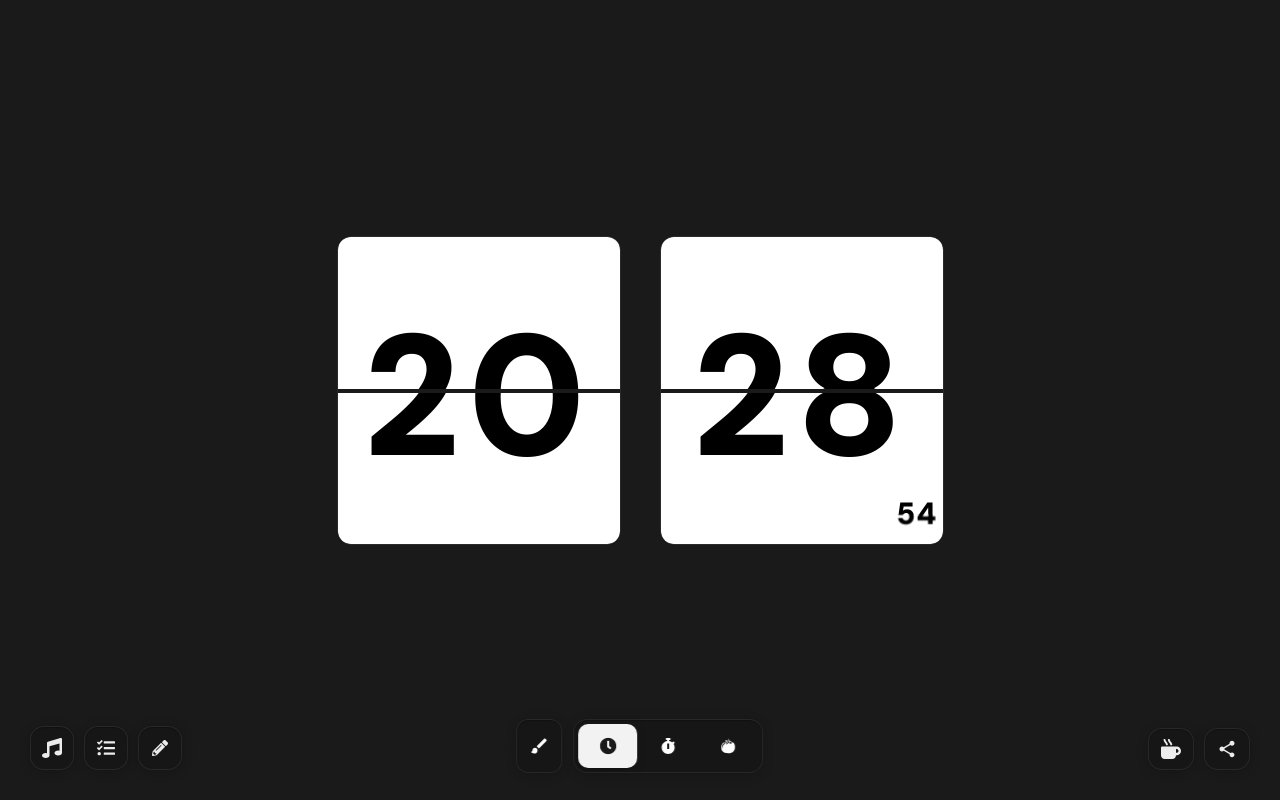
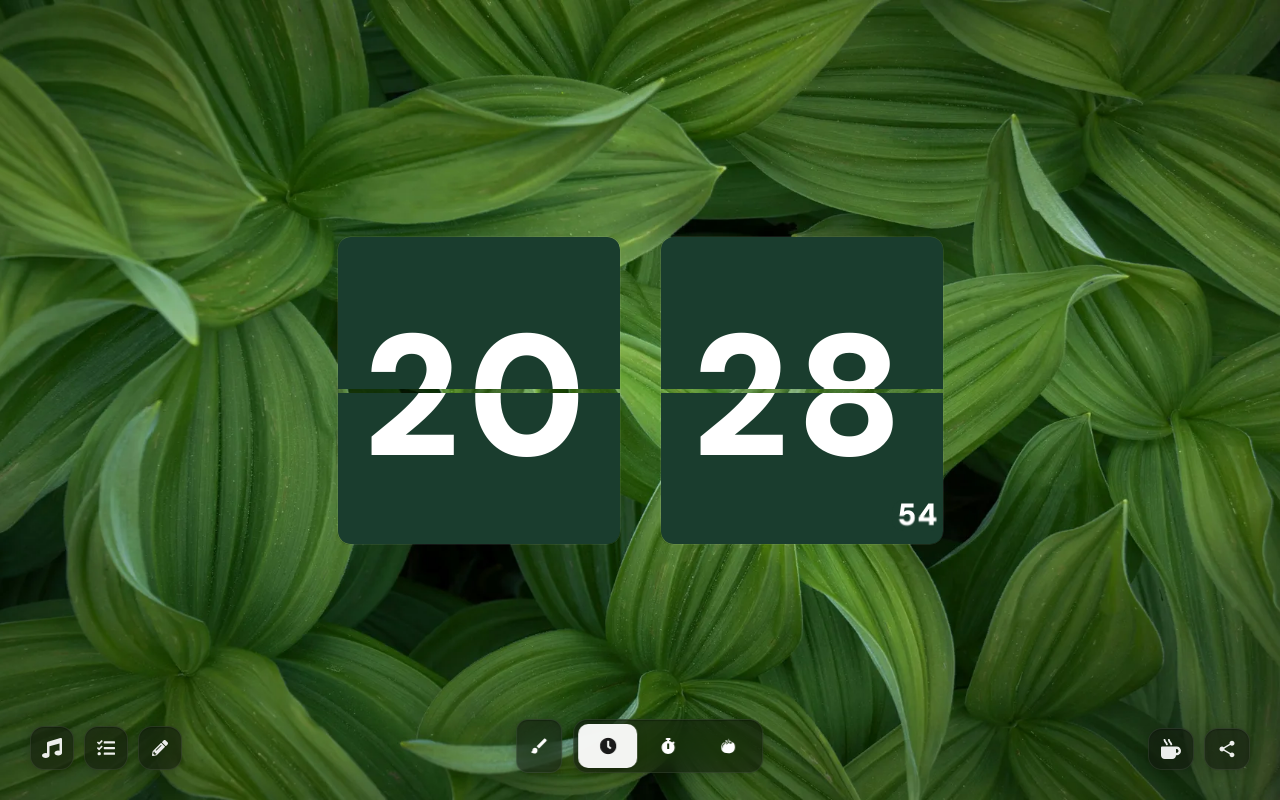
Before and after one commit to yagoTobi/good-flip-clock, a React (Vite) app: page / in a window 1280 px wide. Built offline with nearby package versions, Linux system fonts and the light colour scheme.

Commit message:
Some aesthetic fixes

```diff
--- a/src/components/FlipClock/FlipCard.css
+++ b/src/components/FlipClock/FlipCard.css
@@ -163,12 +163,6 @@
   border: 1px solid rgba(0, 0, 0, 0.07);
 }
 
-/* Mini seconds card: no shadow or border in light mode */
-:root.light-bg .flip-card.mini .flip-card-inner {
-  box-shadow: none;
-  border: none;
-}
-
 /* Mini size for seconds */
 .flip-card.mini .flip-card-inner {
   width: 4vw;
@@ -179,6 +173,7 @@
   min-height: 27px;
   border-radius: 6px;
   box-shadow: none;
+  border: none;
 }
 
 .flip-card.mini .flip-card-top .digit,
--- a/src/contexts/ThemeContext.jsx
+++ b/src/contexts/ThemeContext.jsx
@@ -6,10 +6,10 @@ import { isLightColor } from "../utils/colorUtils";
 export const ThemeContext = createContext();
 
 const DEFAULT_THEME = {
-  background: "default",
+  background: 'url("/images/backgrounds/image8.webp") center/cover',
   font: "default",
-  clockColor: "#000000",
-  panelColor: "#ffffff",
+  clockColor: "#ffffff",
+  panelColor: "#1a3d2e",
   showQuote: false,
 };
 
@@ -22,7 +22,7 @@ const isValidBackground = (bg) => {
   if (bg.startsWith("#")) return true;
   if (bg.startsWith("hsl(")) return true;
   if (bg.startsWith("linear-gradient(")) return true;
-  if (/^url\(\"\/images\/[^"]+\"\)$/.test(bg)) return true;
+  if (/^url\(\"\/images\/[^"]+\"\)( center\/cover)?$/.test(bg)) return true;
   return false;
 };
 
```
